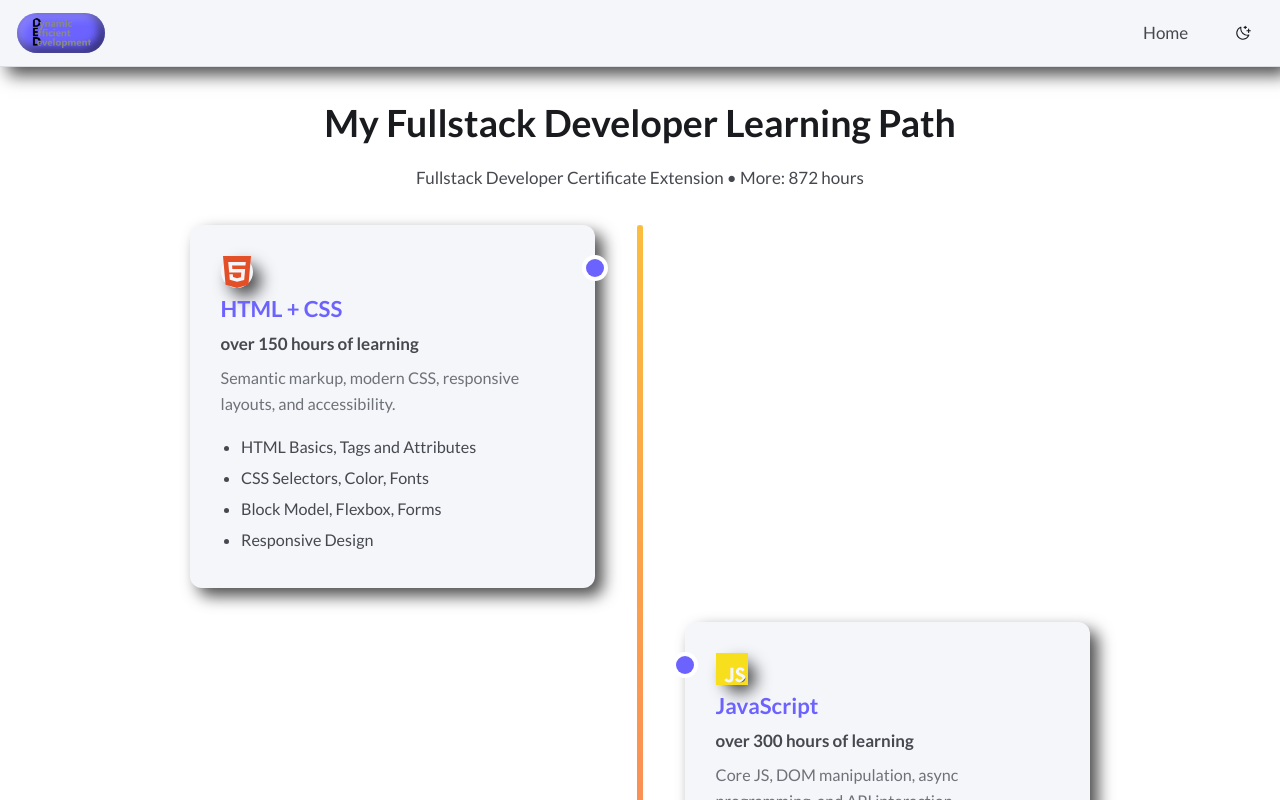
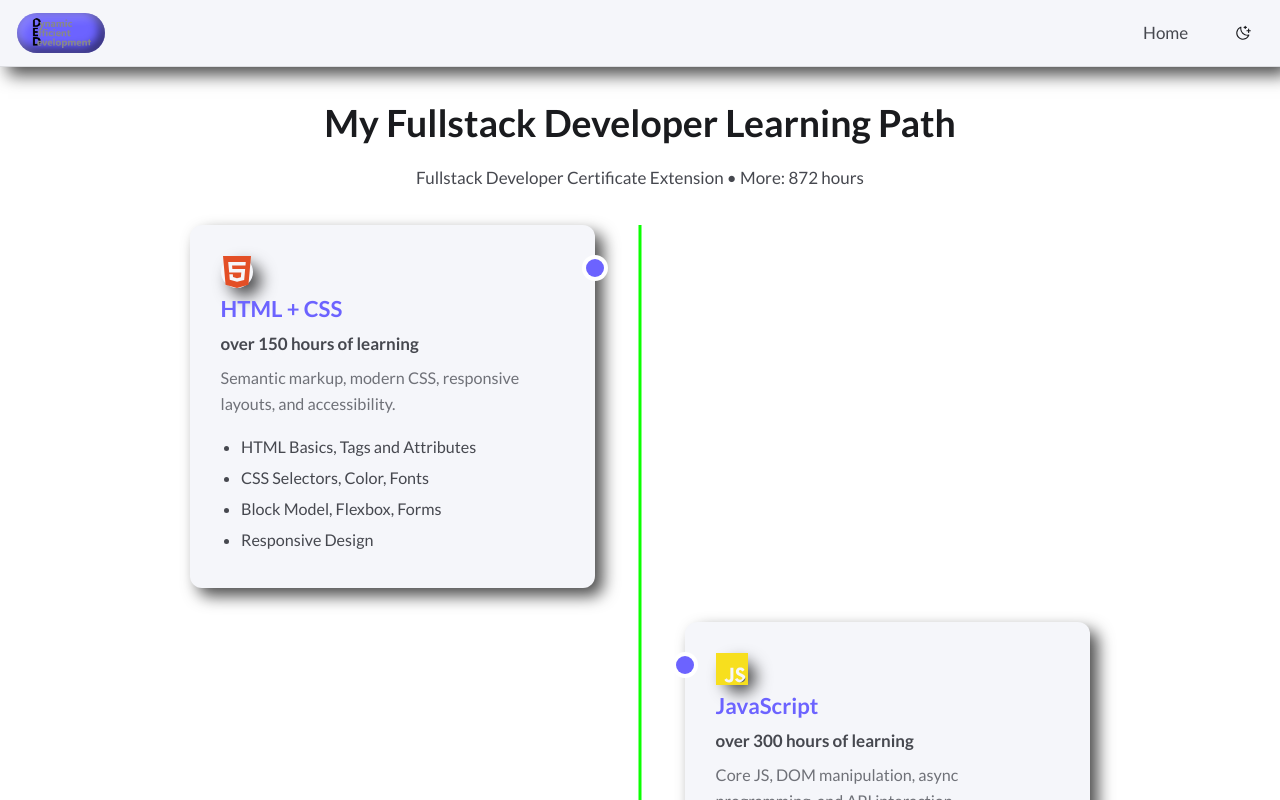
Before and after one commit to Ded-Goit/personal-assistant, a Next.js app: page /supplement in a window 1280 px wide. Shown: the top 800 px of the page. Built offline with nearby package versions, Linux system fonts and the light colour scheme.

Commit message:
edit bug

```diff
--- a/src/app/supplement/page.module.css
+++ b/src/app/supplement/page.module.css
@@ -1,6 +1,24 @@
 .timelineSection {
   position: relative;
   padding: 2rem 0;
+}
+
+/* Timeline wrapper */
+.timeline {
+  position: relative;
+  margin: 2rem auto;
+  max-width: 900px;
+}
+
+/* Vertical line (for larger screens, hidden by default) */
+.timeline::before {
+  content: "";
+  position: absolute;
+  top: 0;
+  bottom: 0;
+  left: 8px; /* mobile line on the left */
+  width: 3px;
+  background: var(--color-mini-accent);
 }
 
 /* Card base (mobile-first) */
@@ -91,6 +109,11 @@
 
 /* ─────────────── DESKTOP (min-width: 768px) ─────────────── */
 @media (min-width: 768px) {
+  .timeline::before {
+    left: 50%;
+    transform: translateX(-50%);
+  }
+
   .card {
     width: 45%;
     margin: 2rem 0;
@@ -114,60 +137,3 @@
     left: -9px;
   }
 }
-/* базова обгортка timeline — вже без ::before */
-.timeline {
-  position: relative;
-  margin: 2rem auto;
-  max-width: 900px;
-}
-
-/* Обрізаюча обгортка — вона ховає glow поза межами */
-.lineWrapper {
-  position: absolute;
-  top: 0;
-  bottom: 0;
-  left: 8px; /* mobile-first */
-  width: 6px;
-  overflow: hidden; /* критично: обрізає glow за межами wrapper */
-  z-index: 0;
-}
-
-/* Саме тіло лінії — його масштабуємо через framer-motion */
-.line {
-  position: absolute;
-  top: 0;
-  left: 0;
-  width: 100%;
-  height: 100%; /* заповнює wrapper, але scaleY буде змінювати видимість */
-  background: linear-gradient(180deg, #04d9ff, #39ff14, #faed27, #fe019a);
-  background-size: 400% 400%;
-  animation: gradientFlow 4s linear infinite;
-  box-shadow:
-    0 0 10px rgba(97, 218, 251, 0.6),
-    0 0 20px rgba(97, 218, 251, 0.35),
-    0 0 30px rgba(51, 153, 51, 0.25);
-  transform-origin: top; /* важливо */
-  border-radius: 3px;
-  z-index: 0;
-}
-
-/* gradient animation */
-@keyframes gradientFlow {
-  0% {
-    background-position: 0% 0%;
-  }
-  50% {
-    background-position: 100% 100%;
-  }
-  100% {
-    background-position: 0% 0%;
-  }
-}
-
-/* Desktop: центруємо лінію */
-@media (min-width: 768px) {
-  .lineWrapper {
-    left: 50%;
-    transform: translateX(-50%);
-  }
-}
--- a/src/app/supplement/page.tsx
+++ b/src/app/supplement/page.tsx
@@ -1,16 +1,160 @@
 "use client";
 
-import Timeline from "@/components/Timeline/Timeline";
+import { motion } from "framer-motion";
 import styles from "./page.module.css";
+import {
+  SiHtml5,
+  SiJavascript,
+  SiNextdotjs,
+  SiNodedotjs,
+  SiReact,
+} from "react-icons/si";
+import { FaUserTie } from "react-icons/fa";
+interface Course {
+  id: string;
+  title: string;
+  link: string;
+  hours: string;
+  summary: string;
+  topics: string[];
+  icon: React.ReactNode;
+}
+const courses: Course[] = [
+  {
+    id: "htmlcss",
+    title: "HTML + CSS",
+    link: "https://developer.mozilla.org/en-US/docs/Learn/HTML",
+    hours: "over 150 hours of learning",
+    summary:
+      "Semantic markup, modern CSS, responsive layouts, and accessibility.",
+    topics: [
+      "HTML Basics, Tags and Attributes",
+      "CSS Selectors, Color, Fonts",
+      "Block Model, Flexbox, Forms",
+      "Responsive Design",
+    ],
+    icon: <SiHtml5 color="#E34F26" size={32} />,
+  },
+  {
+    id: "javascript",
+    title: "JavaScript",
+    link: "https://developer.mozilla.org/en-US/docs/Learn/JavaScript",
+    hours: "over 300 hours of learning",
+    summary:
+      "Core JS, DOM manipulation, async programming, and API interaction.",
+    topics: [
+      "Variables, Types, Loops, Functions",
+      "Objects, Prototypes, Classes",
+      "Async/Await, Promises, HTTP Requests",
+      "DOM & Events, Local Storage, Bundlers",
+    ],
+    icon: <SiJavascript color="#F7DF1E" size={32} />,
+  },
+  {
+    id: "react",
+    title: "React",
+    link: "https://react.dev/",
+    hours: "over 125 hours of learning",
+    summary:
+      "Component-driven development, hooks, state management, and queries.",
+    topics: [
+      "TypeScript Fundamentals",
+      "Components and State",
+      "Forms and Effects",
+      "TanStack Query and Formik",
+    ],
+    icon: <SiReact color="#61DAFB" size={32} />,
+  },
+  {
+    id: "nextjs",
+    title: "Next.js",
+    link: "https://nextjs.org/",
+    hours: "over 115 hours of learning",
+    summary: "Server-side rendering, routing, and performance optimization.",
+    topics: [
+      "Routing + API",
+      "Advanced Routing",
+      "Performance Optimization",
+      "Authentication & Deployment",
+    ],
+    icon: <SiNextdotjs color="#333333" size={32} />,
+  },
+  {
+    id: "nodejs",
+    title: "Node.js",
+    link: "https://nodejs.org/en",
+    hours: "over 160 hours of learning",
+    summary: "Backend development with Node.js, Express, MongoDB, and APIs.",
+    topics: [
+      "Node.js Basics, Express, MongoDB",
+      "REST API, Validation, Auth",
+      "Docker, Email, Swagger, OpenAPI",
+    ],
+    icon: <SiNodedotjs color="#339933" size={32} />,
+  },
+  {
+    id: "career",
+    title: "Career Skills",
+    link: "https://goit.global/",
+    hours: "over 10 hours of learning",
+    summary:
+      "Professional communication, teamwork, and personal branding essentials.",
+    topics: ["Soft Skills, CV, Interview Preparation, Career Growth"],
+    icon: <FaUserTie color="#0A66C2" size={32} />,
+  },
+];
 
 export default function SupplementPage() {
   return (
     <section className={`${styles.timelineSection} container`}>
       <h1 className="text-center">My Fullstack Developer Learning Path</h1>
       <p className="text-center">
-        Fullstack Developer Certificate Extension • More: 872 hours
+        {" "}
+        Fullstack Developer Certificate Extension • More: 872 hours{" "}
       </p>
-      <Timeline />
+
+      <div className={styles.timeline}>
+        {courses.map((course, index) => (
+          <motion.a
+            key={course.id}
+            href={course.link}
+            target="_blank"
+            rel="noopener noreferrer"
+            className={`${styles.card} ${
+              index % 2 === 0 ? styles.left : styles.right
+            }`}
+            initial={{
+              opacity: 0,
+              x: index % 2 === 0 ? -200 : 200,
+              scale: 0.9,
+            }}
+            whileInView={{
+              opacity: 1,
+              x: 0,
+              scale: 1,
+            }}
+            transition={{
+              type: "spring",
+              stiffness: 100,
+              damping: 15,
+              delay: index * 0.1,
+            }}
+            viewport={{ once: true, amount: 0.3 }}
+          >
+            <div className={styles.content}>
+              <div className={styles.icon}>{course.icon}</div>
+              <h2 className={styles.title}>{course.title}</h2>
+              <p className={styles.hours}>{course.hours}</p>
+              <p className={styles.summary}>{course.summary}</p>
+              <ul className={styles.topics}>
+                {course.topics.map((topic) => (
+                  <li key={topic}>{topic}</li>
+                ))}
+              </ul>
+            </div>
+          </motion.a>
+        ))}
+      </div>
     </section>
   );
 }
```
